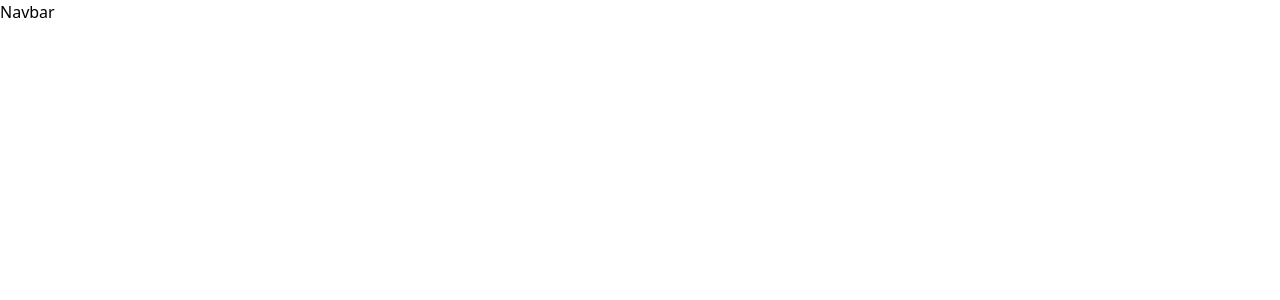
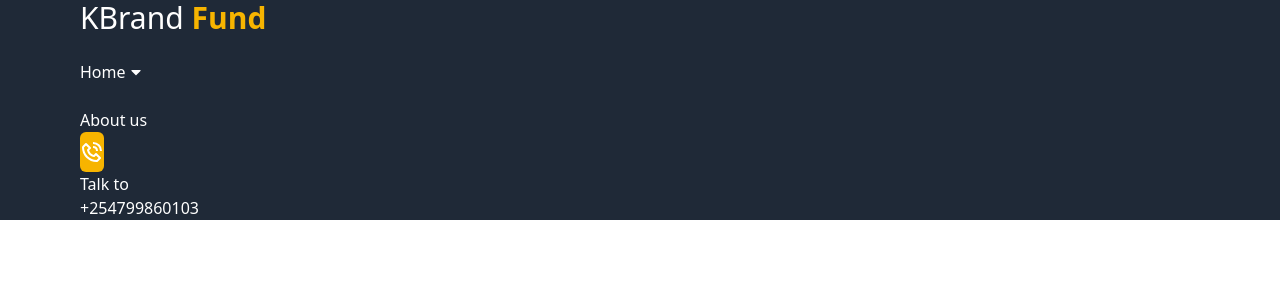
Before and after one commit to KBriaan/react-fund, a React (Vite) app: page / in a window 1280 px wide. Shown: the top 300 px of the page. Built offline with nearby package versions, Linux system fonts and the light colour scheme.

Commit message:
nav dropdown

```diff
--- a/src/components/Navbar/Navbar.jsx
+++ b/src/components/Navbar/Navbar.jsx
@@ -1,10 +1,53 @@
+import { BiPhoneCall } from "react-icons/bi";
+import { FaCaretDown } from "react-icons/fa";
 
 function Navbar() {
   return (
-    <div>
-      Navbar
-    </div>
-  )
+    <>
+      <nav className="bg-gray-800 text-white">
+        <div className="container">
+          <div>
+            {/* Logo section */}
+            <div className="text-2xl md:text-3xl text-white">
+              <a href="#">
+                KBrand{" "}
+                <spand className="inline-block font-bold text-primary">
+                  Fund
+                </spand>
+              </a>
+            </div>
+
+            {/*Desktop menu section */}
+            <div>
+              <ul>
+                <li className="group relative cursor-pointer">
+                  <a href="#" className="flex items-center gap-[2px] h-[72px]">
+                    Home <FaCaretDown className="group-hover:rotate-180 transition-all duration-200" />
+                  </a>
+                </li>
+                <li>About us</li>
+                <li>
+                    <div>
+                        {/* icon here */}
+                    <div>
+                       <BiPhoneCall className="text-2xl h-[40px] rounded-md text-white bg-primary hover:bg-primary/90"/>
+                    </div>
+                        {/* mobile no */}
+                        <div>
+<p>Talk to</p>
+<p>+254799860103</p>
+                        </div>
+                    </div>
+                </li>
+              </ul>
+            </div>
+
+            {/*Mobile menu section */}
+          </div>
+        </div>
+      </nav>
+    </>
+  );
 }
 
-export default Navbar
+export default Navbar;
```
